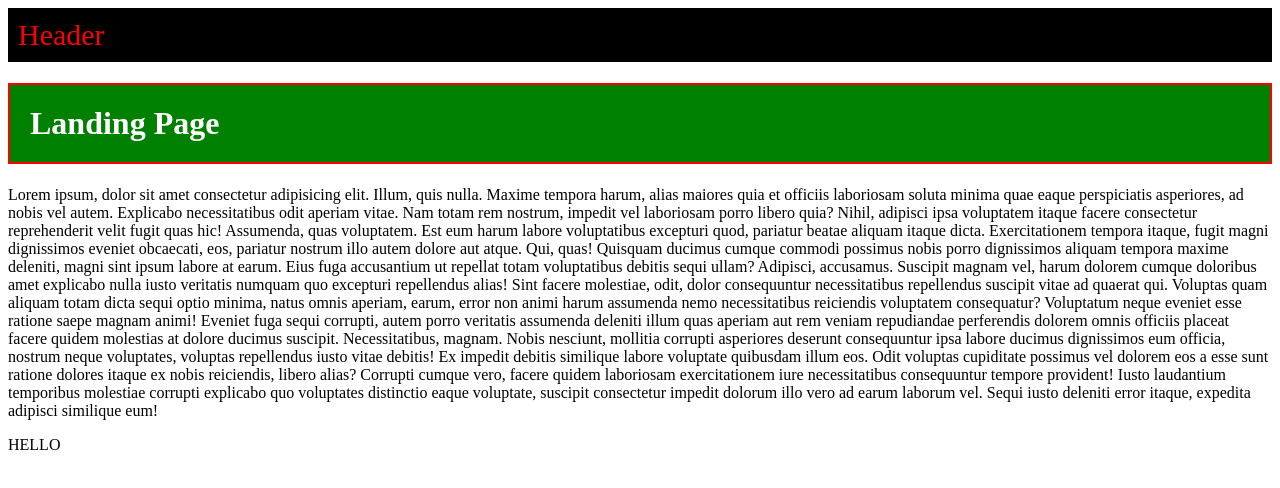
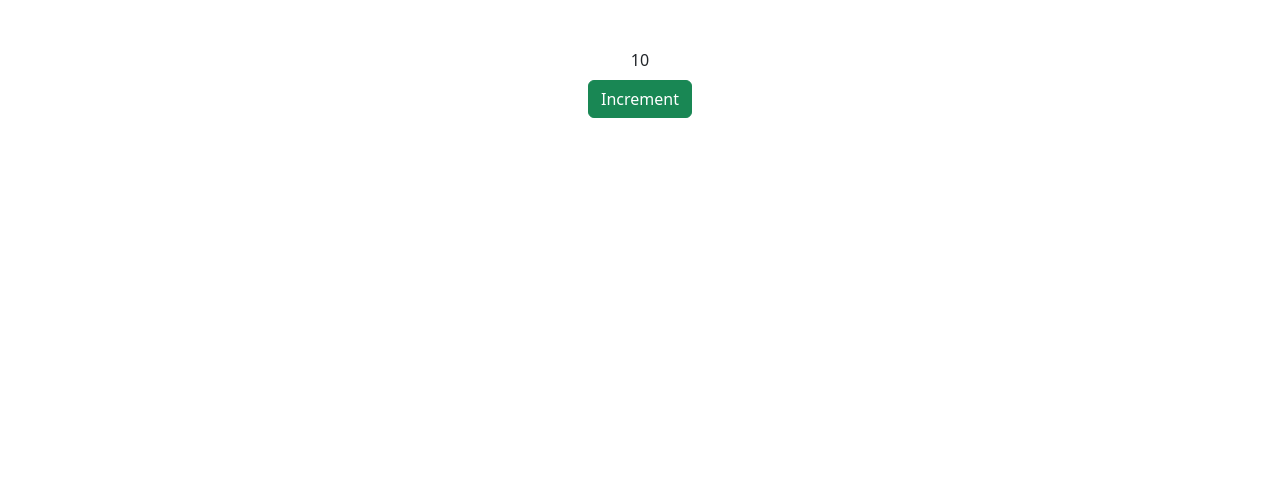
Before and after one commit to mern-trainer/Adheena-Batch, a React (Vite) app in the folder ReactJS/app/: page / in a window 1280 px wide. Shown: the top 488 px of the page. Built offline with nearby package versions, Linux system fonts and the light colour scheme.

Commit message:
react state

```diff
--- a/ReactJS/app/package.json
+++ b/ReactJS/app/package.json
@@ -10,7 +10,9 @@
     "preview": "vite preview"
   },
   "dependencies": {
+    "bootstrap": "^5.3.7",
     "react": "^19.1.0",
+    "react-bootstrap": "^2.10.10",
     "react-dom": "^19.1.0"
   },
   "devDependencies": {
--- a/ReactJS/app/src/App.jsx
+++ b/ReactJS/app/src/App.jsx
@@ -1,11 +1,23 @@
-import Header from "./components/Header"
-import LandingPage from "./pages/LandingPage"
+import { useState } from "react"
+
+// states -> states is an object to handle the data in a component
+// hooks -> functions to handle the states and life cycle of a component
+
+// useState() -> hook to handle the states
+
+// 2 type of components -> function based and class based
 
 const App = () => {
-    return <div>
-        <Header />
-        <LandingPage />
-        HELLO
+
+    const [counter, setCounter] = useState(10);
+
+    const increment = () => {
+        setCounter(counter + 1)
+    }
+
+    return <div className="d-flex flex-column gap-2 align-items-center mt-5">
+        <div>{counter}</div>
+        <button className="btn btn-success" onClick={increment}>Increment</button>
     </div>
 }
 
--- a/ReactJS/app/src/main.jsx
+++ b/ReactJS/app/src/main.jsx
@@ -1,5 +1,7 @@
 import ReactDOM from "react-dom/client"
 import App from "./App"
+import 'bootstrap/dist/css/bootstrap.min.css';
+import "./index.css"
 
 const rootElement = document.getElementById("root")
 
--- /dev/null
+++ b/ReactJS/app/src/pages/Button.jsx
@@ -0,0 +1,5 @@
+const Button = () => {
+    return <button className="btn btn-primary">Hello</button>
+}
+
+export default Button
```
Also changed, not shown: ReactJS/app/src/pages/Sample.jsx (added, +8 -0 lines), ReactJS/app/src/index.css (added), 1 other file (tests, documents, lock files or other folders).
